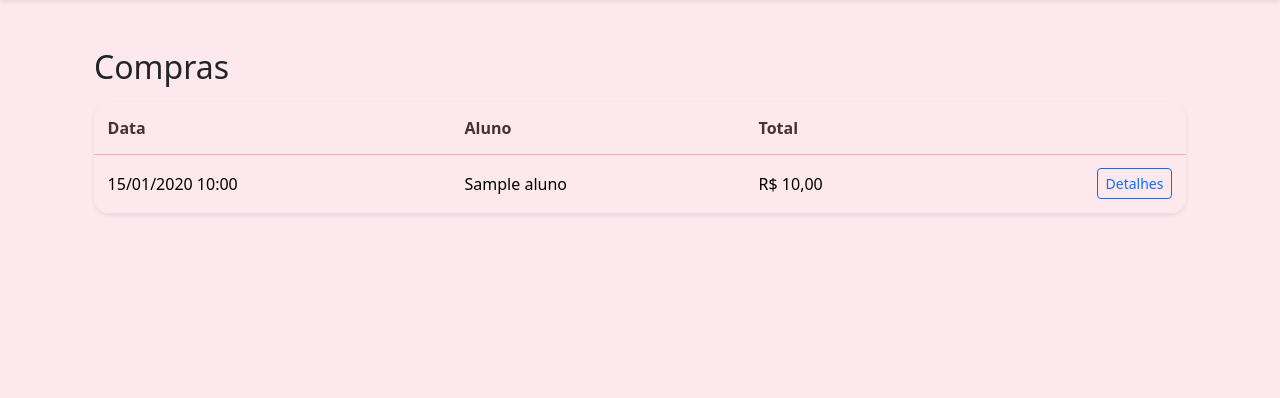
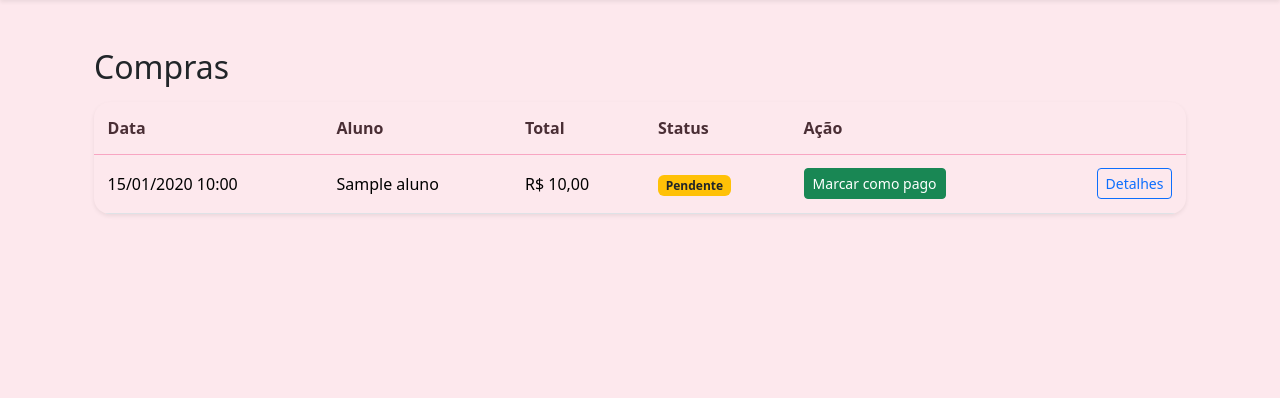
Before and after one commit to ilmarmiranda43/CantinaTiaNa, a FastAPI app: page /compras in a window 1280 px wide. Shown: the part 56-454 px from the top of the page. Run offline with FastAPI, Linux system fonts and the light colour scheme; the visitor is signed in with stand-in values (Sample User, id 1); tables that the repository leaves empty hold one stand-in row (values such as "Sample post").

Commit message:
Inserido status da compra

```diff
--- a/app/models.py
+++ b/app/models.py
@@ -120,6 +120,8 @@ class Compra(Base):
     aluno_id: Mapped[int] = mapped_column("AlunoId", ForeignKey("Alunos.Id", ondelete="RESTRICT"))
     data: Mapped[datetime] = mapped_column("Data", DateTime(timezone=False), default=datetime.now)
     valor_total: Mapped[Decimal] = mapped_column("ValorTotal", Numeric(18, 2))
+    status: Mapped[str] = mapped_column("Status",String(20),nullable=False,default="PENDENTE")
+
 
     aluno: Mapped[Aluno] = relationship(back_populates="compras")
     itens: Mapped[list["CompraItem"]] = relationship(
--- a/app/templates/compras/index.html
+++ b/app/templates/compras/index.html
@@ -1,34 +1,225 @@
 {% extends "base.html" %}
+
 {% block title %}Compras{% endblock %}
+
 {% block content %}
+
 <div class="container py-4">
+
     <div class="d-flex justify-content-between align-items-center mb-3">
-        <h1 class="h2 mb-0">Compras</h1>{% if is_admin or is_prop %}<a class="btn btn-primary"
-            href="/compras/new">Lançamento simples</a>{% endif %}
+
+        <h1 class="h2 mb-0">Compras</h1>
+
+        {% if is_admin or is_prop %}
+        <a class="btn btn-primary" href="/compras/new">
+            Lançamento simples
+        </a>
+        {% endif %}
+
     </div>
+
     <div class="table-responsive card shadow-sm">
+
         <table class="table table-hover align-middle mb-0">
+
             <thead>
                 <tr>
                     <th>Data</th>
                     <th>Aluno</th>
                     <th>Total</th>
+                    <th>Status</th>
+                    <th>Ação</th>
                     <th></th>
                 </tr>
             </thead>
+
             <tbody>
-                {% for item in items %}<tr>
-                    <td>{{ item.data.strftime('%d/%m/%Y %H:%M') }}</td>
-                    <td>{{ item.aluno.nome }}</td>
-                    <td>{{ item.valor_total|brl }}</td>
-                    <td class="text-end"><a class="btn btn-sm btn-outline-primary"
-                            href="/compras/{{ item.id }}">Detalhes</a></td>
-                </tr>{% else %}<tr>
-                    <td colspan="4" class="text-center text-muted py-4">Nenhuma compra registrada.</td>
-                </tr>{% endfor %}
+
+                {% for item in items %}
+
+                <tr>
+
+                    <!-- DATA -->
+                    <td>
+                        {{ item.data.strftime('%d/%m/%Y %H:%M') }}
+                    </td>
+
+                    <!-- ALUNO -->
+                    <td>
+                        {{ item.aluno.nome }}
+                    </td>
+
+                    <!-- TOTAL -->
+                    <td>
+                        {{ item.valor_total|brl }}
+                    </td>
+
+                    <!-- STATUS -->
+                    <td>
+
+                        {% if item.status == "PAGO" %}
+
+                        <span class="badge bg-success">
+                            ✓ Pago
+                        </span>
+
+                        {% else %}
+
+                        <span class="badge bg-warning text-dark">
+                            Pendente
+                        </span>
+
+                        {% endif %}
+
+                    </td>
+
+                    <!-- AÇÃO PAGAMENTO -->
+                    <td>
+
+                        {% if item.status != "PAGO" %}
+
+                        <form method="post" action="/compras/{{ item.id }}/pagar" class="d-inline">
+
+                            <button type="button" class="btn btn-sm btn-success" data-bs-toggle="modal"
+                                data-bs-target="#modalPagamento" data-compra-id="{{ item.id }}"
+                                data-aluno="{{ item.aluno.nome }}" data-valor="{{ item.valor_total|brl }}">
+                                Marcar como pago
+                            </button>
+
+                        </form>
+
+                        {% else %}
+
+                        <span class="text-success">
+                            Pagamento realizado
+                        </span>
+
+                        {% endif %}
+
+                    </td>
+
+                    <!-- DETALHES -->
+                    <td class="text-end">
+
+                        <a class="btn btn-sm btn-outline-primary" href="/compras/{{ item.id }}">
+                            Detalhes
+                        </a>
+
+                    </td>
+
+                </tr>
+
+                {% else %}
+
+                <tr>
+                    <td colspan="6" class="text-center text-muted py-4">
+                        Nenhuma compra registrada.
+                    </td>
+                </tr>
+
+                {% endfor %}
+
             </tbody>
+
         </table>
+
+    </div>
+
+</div>
+
+<!-- MODAL: coloque aqui, depois do container -->
+<div class="modal fade" id="modalPagamento" tabindex="-1" aria-labelledby="modalPagamentoLabel" aria-hidden="true">
+    <div class="modal-dialog modal-dialog-centered">
+
+        <div class="modal-content">
+
+            <div class="modal-header">
+
+                <h5 class="modal-title" id="modalPagamentoLabel">
+                    Confirmar pagamento
+                </h5>
+
+                <button type="button" class="btn-close" data-bs-dismiss="modal" aria-label="Fechar"></button>
+
+            </div>
+
+            <div class="modal-body">
+
+                <p>Confirma o pagamento desta compra?</p>
+
+                <div class="bg-light rounded p-3">
+
+                    <div>
+                        <strong>Aluno:</strong>
+                        <span id="modalAluno"></span>
+                    </div>
+
+                    <div class="mt-2">
+                        <strong>Valor:</strong>
+                        <span id="modalValor" class="text-success fw-bold"></span>
+                    </div>
+
+                </div>
+
+            </div>
+
+            <div class="modal-footer">
+
+                <button type="button" class="btn btn-secondary" data-bs-dismiss="modal">
+                    Cancelar
+                </button>
+
+                <form id="formPagamento" method="post">
+
+                    <button type="submit" class="btn btn-success">
+                        ✓ Confirmar pagamento
+                    </button>
+
+                </form>
+
+            </div>
+
+        </div>
+
     </div>
 </div>
 
+
+<script>
+
+    const modalPagamento =
+        document.getElementById("modalPagamento");
+
+    modalPagamento.addEventListener(
+        "show.bs.modal",
+        function (event) {
+
+            const button = event.relatedTarget;
+
+            const compraId =
+                button.getAttribute("data-compra-id");
+
+            const aluno =
+                button.getAttribute("data-aluno");
+
+            const valor =
+                button.getAttribute("data-valor");
+
+            document.getElementById(
+                "modalAluno"
+            ).textContent = aluno;
+
+            document.getElementById(
+                "modalValor"
+            ).textContent = valor;
+
+            document.getElementById(
+                "formPagamento"
+            ).action =
+                `/compras/${compraId}/pagar`;
+        }
+    );
+
+</script>
+
 {% endblock %}
```
Also changed, not shown: app/routers/compras.py (+23 -1 lines), 1 other file.
